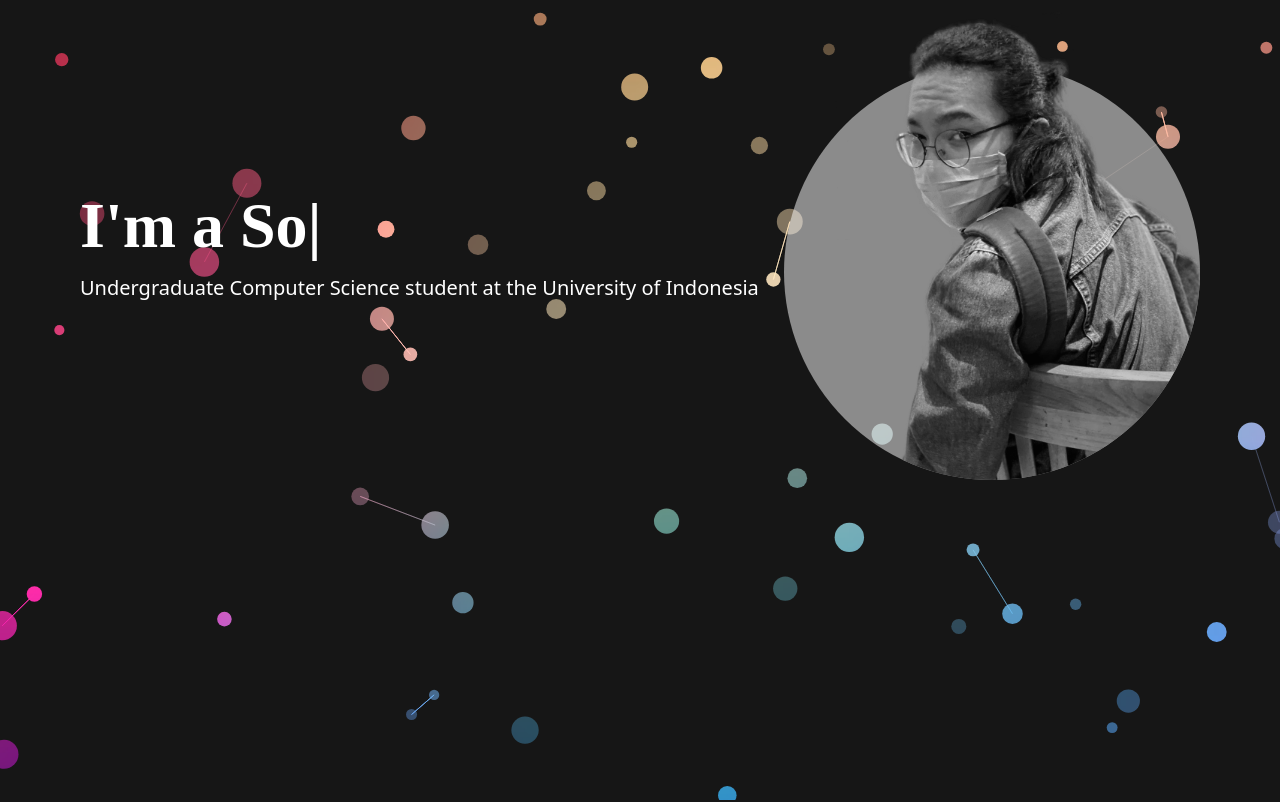
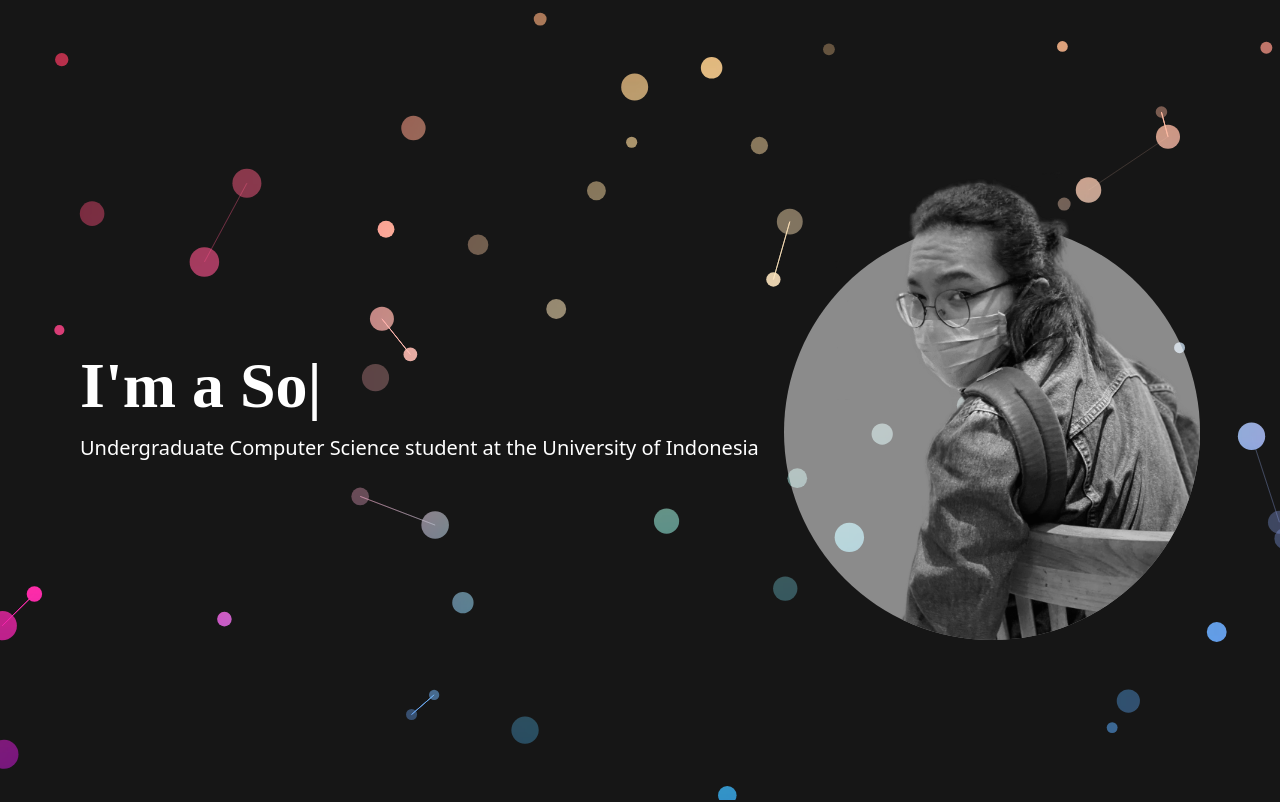
Before and after one commit to tantraluhur/portofolio-website, a React (Create React App) app: page / in a window 1280 px wide. Shown: the top 802 px of the page. Built offline with nearby package versions, Linux system fonts and the light colour scheme.

Commit message:
fix posisition on introduction

```diff
--- a/src/pages/introduction.jsx
+++ b/src/pages/introduction.jsx
@@ -4,8 +4,7 @@ import profileImage from "../assets/profile-image3.png"
 
 function Introduction() {
   return (
-    <>
-      <div className="flex justify-center items-center text-white">
+      <div className="flex justify-center items-center text-white h-full">
           <Tsparticle />
           <div className="relative flex w-full justify-between mr-20 ml-20">
             <div className="flex justify-center items-center">
@@ -24,7 +23,6 @@ function Introduction() {
             </div>
           </div>
       </div>
-    </>
   );
 };
 
```
